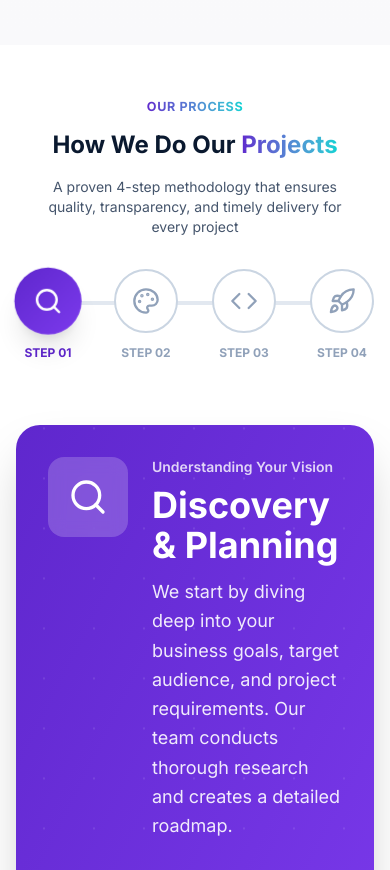
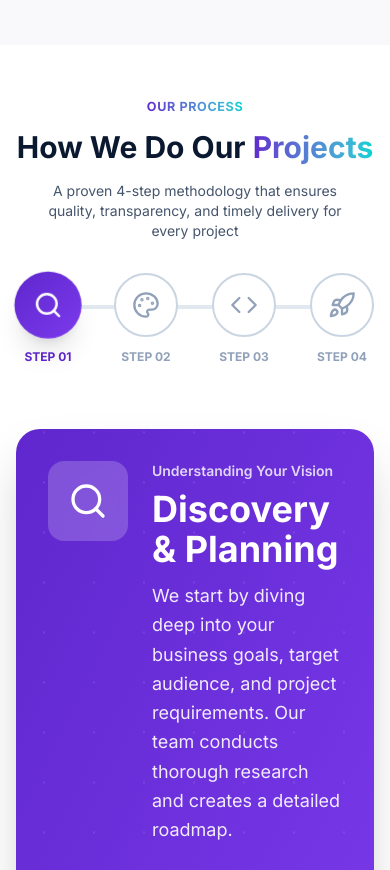
Before and after one commit to Hemanthsai8525/website, a React (Vite) app: page / in a window 390 px wide. Shown: the part 5520-6390 px from the top of the page. Built offline with nearby package versions, Linux system fonts and the light colour scheme.

Commit message:
responsive update

```diff
--- a/src/pages/Home.jsx
+++ b/src/pages/Home.jsx
@@ -303,7 +303,7 @@ const Home = () => {
                                     Our Process
                                 </span>
                             </motion.div>
-                            <h2 className="text-2xl sm:text-3xl md:text-4xl lg:text-5xl xl:text-6xl font-bold text-navy-900 mb-4 md:mb-6">
+                            <h2 className="text-3xl sm:text-4xl md:text-5xl lg:text-6xl font-bold text-navy-900 mb-4 md:mb-6">
                                 How We Do Our <span className="text-transparent bg-clip-text bg-gradient-to-r from-[#5F27CD] to-[#00D2D3]">Projects</span>
                             </h2>
                             <p className="text-slate-600 text-sm md:text-base lg:text-lg max-w-2xl mx-auto px-4">
--- a/src/pages/Services.jsx
+++ b/src/pages/Services.jsx
@@ -113,7 +113,7 @@ const Services = () => {
                     <FadeIn>
                         <div className="text-center mb-8 md:mb-12 lg:mb-16">
                             <div className="text-xs md:text-sm font-bold text-[#5F27CD] uppercase tracking-wider mb-3 md:mb-4">Our Process</div>
-                            <h2 className="text-2xl sm:text-3xl md:text-4xl lg:text-5xl xl:text-6xl font-bold text-navy-900 mb-4 md:mb-6">How We Do Our Projects</h2>
+                            <h2 className="text-3xl sm:text-4xl md:text-5xl lg:text-6xl font-bold text-navy-900 mb-4 md:mb-6">How We Do Our Projects</h2>
                             <p className="text-slate-600 text-sm md:text-base lg:text-lg max-w-2xl mx-auto px-4">
                                 A proven methodology that ensures quality, transparency, and timely delivery.
                             </p>
```
